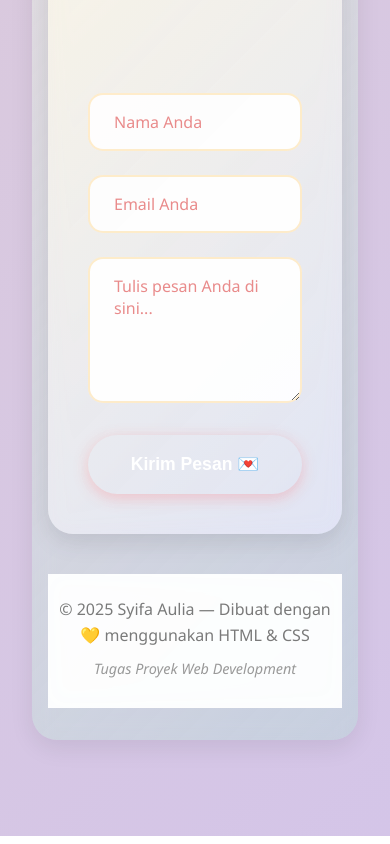
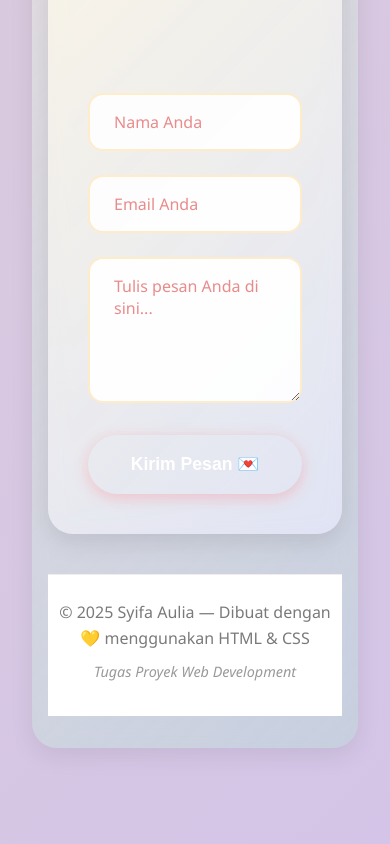
Before and after one commit to Syifa-Aulia599/syifa-s-project, a plain HTML site: page index.html in a window 390 px wide. Shown: the part 9835-10679 px from the top of the page. Drawn offline with Linux system fonts and the light colour scheme.

Commit message:
Update style.css

```diff
--- a/style.css
+++ b/style.css
@@ -592,6 +592,33 @@ h2::after {
 }
 
 /* ================================
+   FOOTER
+   ================================ */
+
+  footer {
+    background: white;
+    text-align: center;
+    padding: 25px 10px;
+    margin-top: 40px;
+    border-top: 1px solid #eee;
+
+}
+
+.footer-note {
+    text-align: center;
+}
+footer p {
+  color: var(--gray);
+  margin-bottom: 0.5rem;
+}
+
+.footer-note {
+  font-size: 0.9rem;
+  font-style: italic;
+  color: #999;
+}
+
+/* ================================
    RESPONSIVE DESIGN
    ================================ */
 @media (max-width: 768px) {
@@ -638,29 +665,4 @@ h2::after {
   h2 {
     font-size: 1.8rem;
   }
-
-/* ================================
-   FOOTER
-   ================================ */
-footer {
-  background: rgba(255, 255, 255, 0.95);
-  backdrop-filter: blur(10px);
-  text-align: center;
-  border-top: 3px solid transparent;
-  border-image: linear-gradient(90deg, var(--orange), var(--pink)) 1;
-  margin-top: 40px;
-  padding: 20px 0;
-    }
-
-footer p {
-  color: var(--gray);
-  margin-bottom: 0.5rem;
 }
-
-.footer-note {
-  font-size: 0.9rem;
-  font-style: italic;
-  color: #999;
-}
-
-}
```
